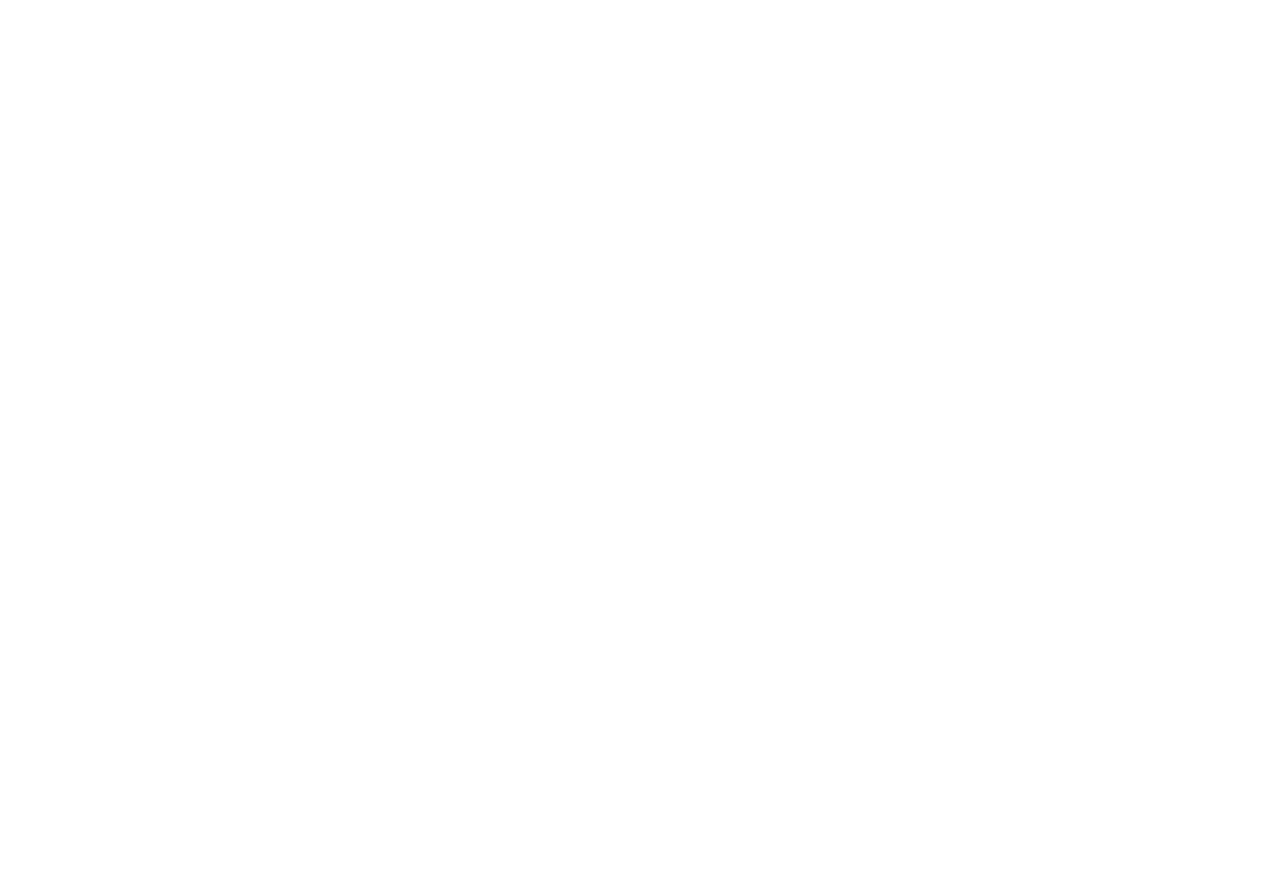
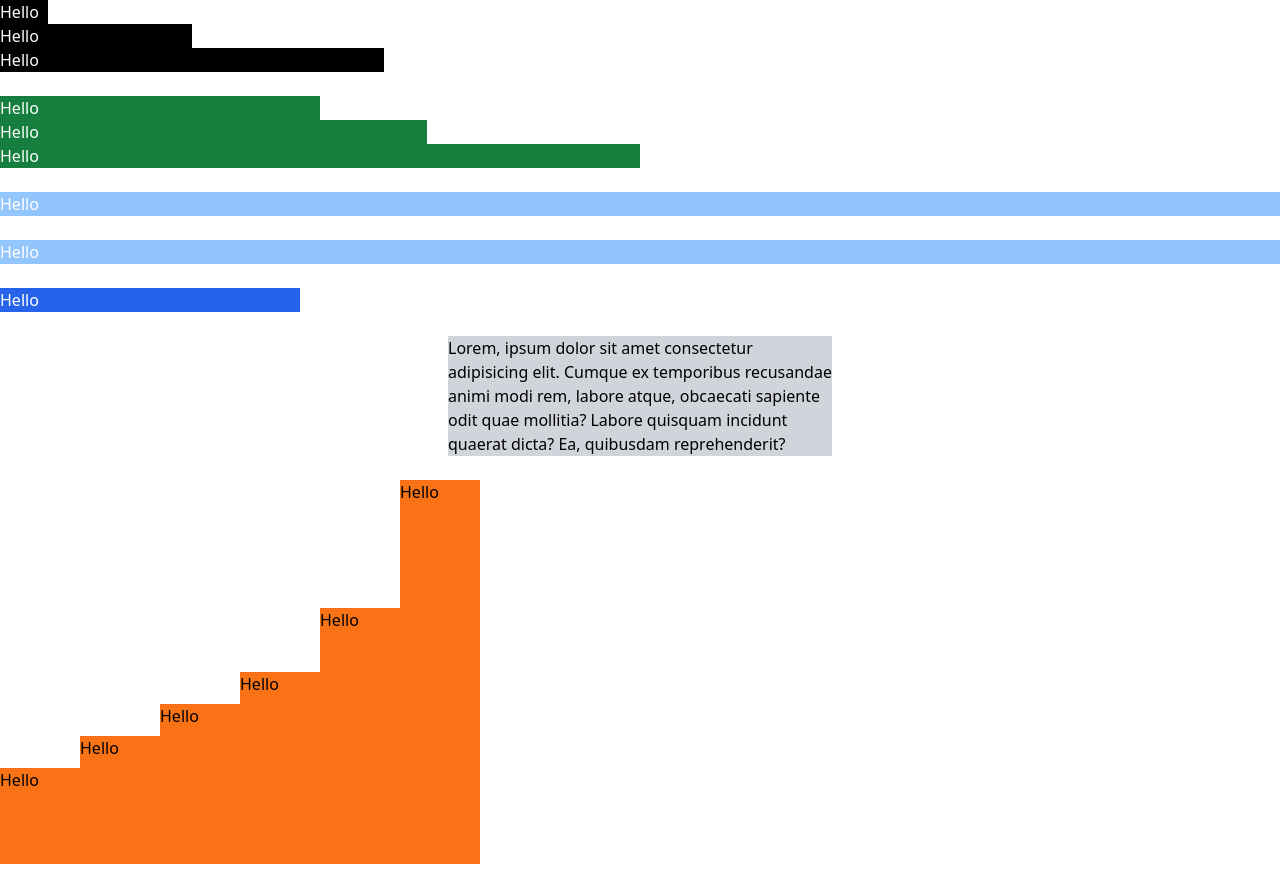
Before and after one commit to Atiq0629/TailwindCSS, a plain HTML site: page tailwind-sandbox-starter/05-sizing/index.html in a window 1280 px wide. Before the commit the page ends 800 px from the top, so only its background shows below. Drawn offline with nearby package versions, Linux system fonts and the light colour scheme.

Commit message:
Sizing modified

```diff
--- a/tailwind-sandbox-starter/05-sizing/index.html
+++ b/tailwind-sandbox-starter/05-sizing/index.html
@@ -9,20 +9,54 @@
   </head>
   <body>
     <!-- Width -->
+    <div class="bg-black text-white w-12">Hello</div>
+    <div class="bg-black text-white w-48">Hello</div>
+    <div class="bg-black text-white w-96">Hello</div>
+
+    <br>
 
     <!-- Percentages -->
+    <div class="bg-green-700 text-white w-1/4">Hello</div>
+    <div class="bg-green-700 text-white w-1/3">Hello</div>
+    <div class="bg-green-700 text-white w-1/2">Hello</div>
+
+    <br>
 
     <!-- Width of the viewport -->
+    <div class="bg-blue-300 text-white w-screen">Hello</div>
+
+    <br>
+
 
     <!-- 100% of container -->
+    <div class="bg-blue-300 text-white w-full">Hello</div>
+
+    <br>
+
 
     <!-- min/max content -->
 
     <!-- Arbitrary width -->
+    <div class="bg-blue-600 text-white w-[300px]">Hello</div>
+
+    <br>
 
     <!-- Max Width -->
+    <div class="bg-gray-300 max-w-sm mx-auto">Lorem, ipsum dolor sit amet consectetur adipisicing elit. Cumque ex temporibus recusandae animi modi rem, labore atque, obcaecati sapiente odit quae mollitia? Labore quisquam incidunt quaerat dicta? Ea, quibusdam reprehenderit?</div>
+
+    <br>
 
     <!-- Height (Most of the same options as widths) -->
+    <div class="flex items-end">
+      <div class="bg-orange-500 w-20 h-24">Hello</div>
+      <div class="bg-orange-500 w-20 h-32">Hello</div>
+      <div class="bg-orange-500 w-20 h-40">Hello</div>
+      <div class="bg-orange-500 w-20 h-48">Hello</div>
+      <div class="bg-orange-500 w-20 h-64">Hello</div>
+      <div class="bg-orange-500 w-20 h-96">Hello</div>
+    </div>
+
+    <br>
 
     <!-- Min Height -->
 
```
